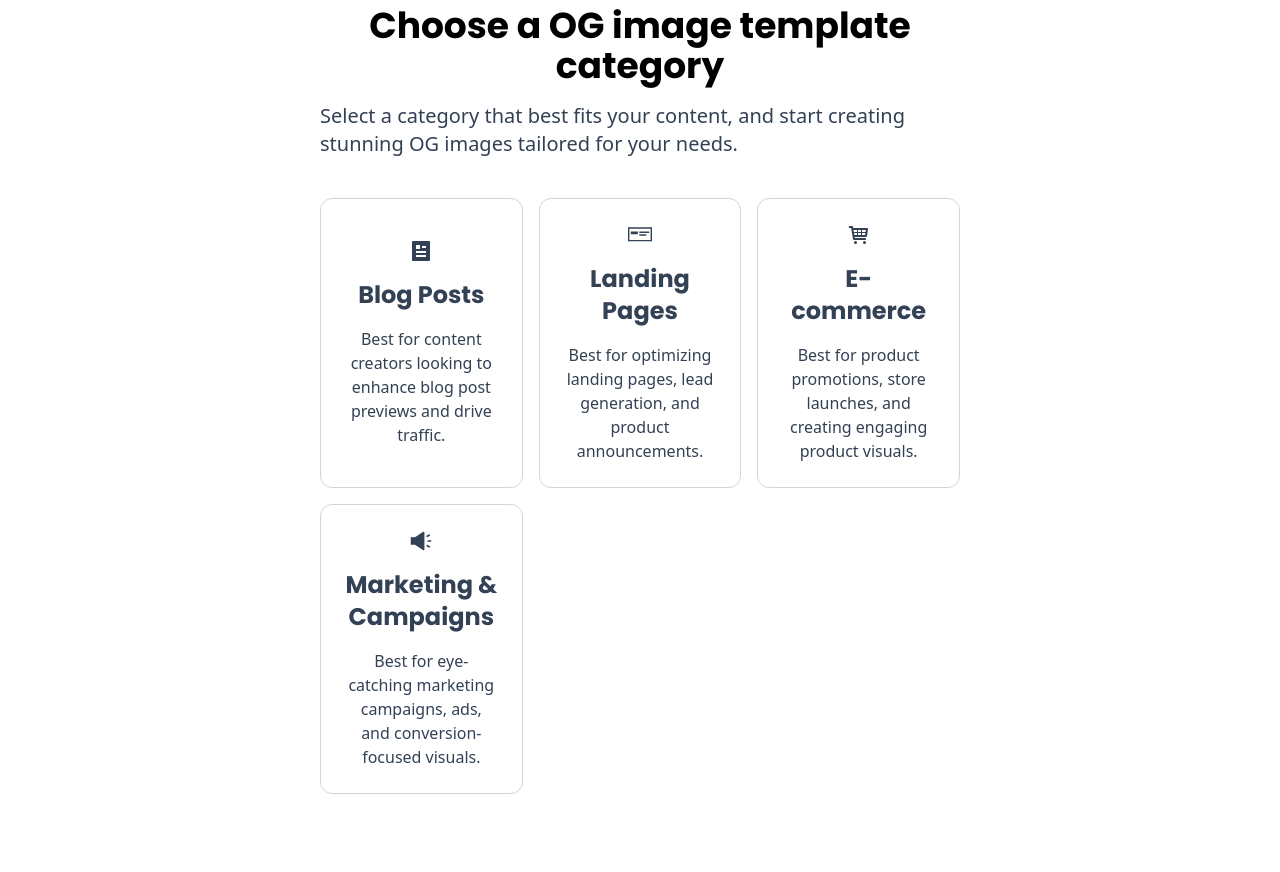
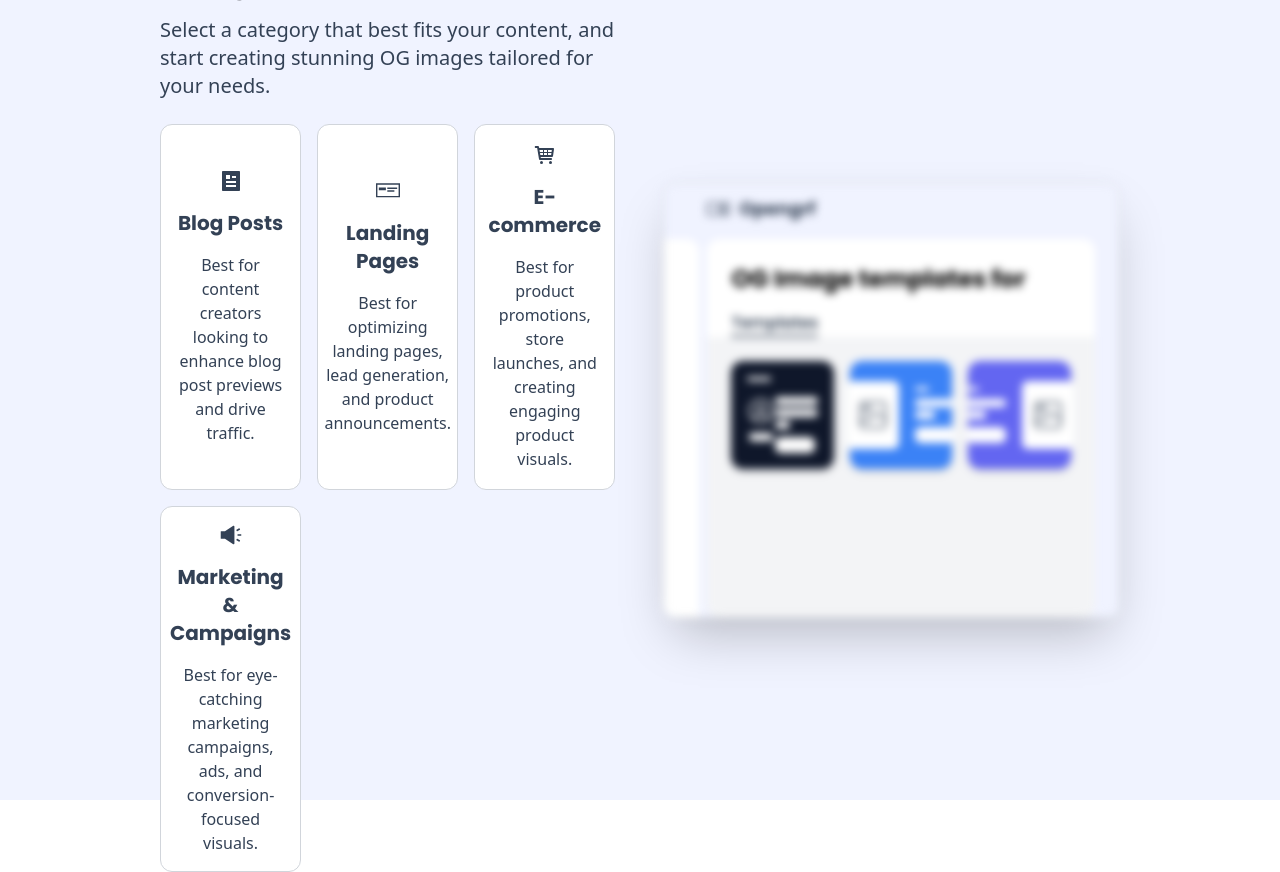
Before and after one commit to AmineAouragh/opengrf, a Next.js app: page / in a window 1280 px wide. Before the commit the page ends 800 px from the top, so only its background shows below. Built offline with nearby package versions, Linux system fonts and the light colour scheme.

Commit message:
add image preview of og image templates per category

```diff
--- a/pages/index.js
+++ b/pages/index.js
@@ -1,47 +1,172 @@
 import Image from "next/image"
 import Head from 'next/head'
 import Link from 'next/link'
+
+import { useState } from 'react'
 
 import { RiArticleFill } from "react-icons/ri"
 import { AiFillSound } from "react-icons/ai"
 import { TiShoppingCart } from "react-icons/ti"
 import { TfiLayoutCtaBtnLeft } from "react-icons/tfi"
+import { TfiLayoutMediaLeft } from "react-icons/tfi"
+import { RxAvatar } from "react-icons/rx"
+import { CiImageOn } from "react-icons/ci"
 
 export default function Home() {
+
+  const [ selectedCategory, setSelectedCategory ] = useState('')
+  const [ selected, setSelected ] = useState(false)
+
+  function handleSelection(categ){
+    setSelectedCategory(categ)
+    setSelected(true)
+  }
+
   return (
     <>
       <Head>
         <link rel="preconnect" href="https://fonts.googleapis.com" />
         <link href="https://fonts.googleapis.com/css2?family=Anton&family=Bebas+Neue&family=Cairo:wght@200..1000&family=Inter:ital,opsz,wght@0,14..32,100..900;1,14..32,100..900&family=Poppins:ital,wght@0,100;0,200;0,300;0,400;0,500;0,600;0,700;0,800;0,900;1,100;1,200;1,300;1,400;1,500;1,600;1,700;1,800;1,900&display=swap" rel="stylesheet" />
-        <title>Opengrf – Instantly Create Custom OG Images for Social Media</title>
+        <title>OpenGRF – Instantly Create Custom OG Images for Social Media</title>
       </Head>
-      <div className="absolute w-full h-full flex flex-col justify-center items-center">
-       <div className="flex flex-col mx-auto w-1/2">
-        <h1 className="text-4xl text-center font-bold font-Poppins">Choose a OG image template category</h1>
+      <div className="absolute bg-[#F0F3FF] w-full h-full flex flex-col justify-center items-between">
+      <div className="flex flex-row items-center mx-auto justify-between w-3/4">
+       <div className="flex flex-col w-1/2 mr-12">
+        <h1 className="text-3xl font-bold font-Poppins">Choose a OG image template category</h1>
         <p className="text-slate-700 text-xl mt-4">Select a category that best fits your content, and start creating stunning OG images tailored for your needs.</p>
-        <div className="mt-10 w-full mx-auto grid grid-cols-3 grid-rows-2 gap-4">
-          <div tabIndex={0} id="blog-posts-categ" className="cursor-pointer p-6 flex flex-col justify-center items-center rounded-xl border border-gray-300">
-            <RiArticleFill className="text-slate-700" size={24} />
-            <h3 className="text-2xl text-slate-700 mt-4 text-center font-bold font-Poppins">Blog Posts</h3>
+        <div className="mt-6 w-full mx-auto grid grid-cols-3 grid-rows-2 gap-4">
+          <div tabIndex={0} onClick={() => handleSelection("Blog Posts")} id="blog-posts-categ" className="group hover:border-blue-600 hover:shadow-blue-600 hover:shadow-sm cursor-pointer bg-white p-4 flex flex-col justify-center items-center rounded-xl border border-gray-300">
+            <RiArticleFill className="text-slate-700 group-hover:text-blue-600" size={24} />
+            <h3 className="text-xl group-hover:text-blue-600 text-slate-700 mt-4 text-center font-bold font-Poppins">Blog Posts</h3>
             <p className="mt-4 text-center text-slate-700">Best for content creators looking to enhance blog post previews and drive traffic.</p>
           </div>
-          <div tabIndex={0} id="landing-pages-categ" className="cursor-pointer p-6 flex flex-col justify-center items-center rounded-xl border border-gray-300">
-            <TfiLayoutCtaBtnLeft className="text-slate-700" size={24} />
-            <h3 className="text-2xl mt-4 text-slate-700 text-center font-bold font-Poppins">Landing Pages</h3>
+          <div tabIndex={0} onClick={() => handleSelection("Landing Pages")} id="landing-pages-categ" className="group hover:border-teal-500 hover:shadow-teal-500 hover:shadow-sm cursor-pointer bg-white p-4 flex flex-col justify-center items-center rounded-xl border border-gray-300">
+            <TfiLayoutCtaBtnLeft className="text-slate-700 group-hover:text-teal-500" size={24} />
+            <h3 className="text-xl mt-4 text-slate-700 text-center font-bold font-Poppins group-hover:text-teal-500">Landing Pages</h3>
             <p className="mt-4 text-center text-slate-700">Best for optimizing landing pages, lead generation, and product announcements.</p>
           </div>
-          <div tabIndex={0} id="ecom-categ" className="cursor-pointer p-6 flex flex-col justify-center items-center rounded-xl border border-gray-300">
-            <TiShoppingCart className="text-slate-700" size={24} />
-            <h3 className="text-2xl mt-4 text-slate-700 text-center font-bold font-Poppins">E-commerce</h3>
+          <div tabIndex={0} onClick={() => handleSelection("E-commerce")} id="ecom-categ" className="group hover:border-green-600 hover:shadow-green-600 hover:shadow-sm cursor-pointer bg-white p-4 flex flex-col justify-center items-center rounded-xl border border-gray-300">
+            <TiShoppingCart className="text-slate-700 group-hover:text-green-600" size={24} />
+            <h3 className="text-xl mt-4 text-slate-700 group-hover:text-green-600 text-center font-bold font-Poppins">E-commerce</h3>
             <p className="mt-4 text-center text-slate-700">Best for product promotions, store launches, and creating engaging product visuals.</p>
           </div>
-          <div tabIndex={0} id="marketing-categ" className="cursor-pointer p-6 flex flex-col justify-center items-center rounded-xl border border-gray-300">
-            <AiFillSound className="text-slate-700" size={24} />
-            <h3 className="text-2xl mt-4 text-slate-700 text-center font-bold font-Poppins">Marketing & Campaigns</h3>
+          <div tabIndex={0} onClick={() => handleSelection("Marketing & Campaigns")} id="marketing-categ" className="group hover:border-pink-600 hover:shadow-pink-600 hover:shadow-sm cursor-pointer bg-white p-4 flex flex-col justify-center items-center rounded-xl border border-gray-300">
+            <AiFillSound className="text-slate-700 group-hover:text-pink-600" size={24} />
+            <h3 className="text-xl mt-4 text-slate-700 group-hover:text-pink-600 text-center font-bold font-Poppins">Marketing & Campaigns</h3>
             <p className="mt-4 text-center text-slate-700">Best for eye-catching marketing campaigns, ads, and conversion-focused visuals.</p>
           </div>
         </div>
        </div>
+       <div className={`flex ${selected ? "" : "blur-sm"} flex-col shadow-2xl pr-6 w-1/2 rounded-xl border border-gray-300`}>
+       <div className="flex flex-row items-stretch justify-between">
+        <div className="bg-white py-3 mt-14 w-[8%] rounded-tr-xl rounded-bl-xl"></div>
+        <div className="pt-3 w-[90%]">
+          <div className="flex flex-row items-center mb-4 justify-start">
+            <TfiLayoutMediaLeft size={24} className="text-slate-700 font-bold" />
+            <h4 className="text-lg ml-2 text-slate-700 font-bold font-Poppins">Opengrf</h4>
+          </div>
+          <div className="px-6 pt-6 bg-white rounded-tr-xl rounded-tl-xl">
+            <h3 className="text-2xl font-Poppins font-bold mb-4">OG Image templates for {selectedCategory.toLowerCase()}</h3>
+            <div className="border-b-2 border-slate-700 w-fit font-semibold font-Poppins text-slate-700">Templates</div>
+          </div>
+          <div className="bg-gray-100 grid grid-cols-3 grid-rows-2 gap-4 rounded-br-xl rounded-bl-xl p-6">
+            {
+              selectedCategory == "Blog Posts" || selectedCategory == ""
+              &&
+              <>
+                {/* Template 1 */}
+                  <div className="p-4 bg-slate-900 shadow-md rounded-xl">
+                    <div className="bg-white rounded-md h-1 w-6"></div>
+                    <div className="mt-4 flex flex-row items-start justify-between">
+                      <div className="flex flex-col items-center">
+                        <RxAvatar className="text-white" size={28} />
+                        <div className="bg-white w-6 h-2 rounded-md mt-2"></div>
+                      </div>
+                      <div className="w-2/3">
+                        <div className="h-2 w-full rounded-xl bg-white"></div>
+                        <div className="h-2 mt-1 w-full rounded-xl bg-white"></div>
+                        <div className="h-2 mt-1 w-1/3 rounded-xl bg-white"></div>
+                        <div className="rounded-md w-10 mt-2 h-4 bg-white"></div>
+                      </div>
+                    </div>
+                  </div>
+                  {/* Template 2 */}
+            <div className="p-4 bg-blue-500 shadow-md flex flex-row items-center justify-center rounded-xl">
+              <div className="bg-white rounded-md px-2 py-4 mr-4">
+                <CiImageOn size={36} className="text-slate-700" />
+              </div>
+              <div className="w-2/3">
+                <div className="bg-white rounded-md h-1 w-1/3"></div>
+                <div className="h-2 mt-2 w-full rounded-xl bg-white"></div>
+                <div className="h-2 mt-1 w-1/2 rounded-xl bg-white"></div>
+                <div className="mt-2 h-4 w-10 bg-white rounded-md"></div>
+              </div>
+            </div>
+            {/* Template 3 */}
+            <div className="p-4 bg-indigo-500 shadow-md flex flex-row items-center justify-center rounded-xl">
+              <div className="w-2/3">
+                <div className="bg-white rounded-md h-1 w-1/3"></div>
+                <div className="h-2 mt-2 w-full rounded-xl bg-white"></div>
+                <div className="h-2 mt-1 w-1/2 rounded-xl bg-white"></div>
+                <div className="mt-2 h-4 w-10 bg-white rounded-md"></div>
+              </div>
+              <div className="bg-white rounded-md px-2 py-4 ml-4">
+                <CiImageOn size={36} className="text-slate-700" />
+              </div>
+            </div>
+              </>
+            }
+            {
+              selectedCategory == "Landing Pages"
+              &&
+              <>
+                <div className="p-4 bg-gray-900 shadow-md rounded-xl">
+                <div className="bg-white rounded-md h-1 w-6"></div>
+                <div className="mt-4 flex flex-row items-center justify-between">
+                  <div className="w-1/2">
+                    <div className="bg-white rounded-md h-2 w-full"></div>
+                    <div className="h-2 mt-1 w-full rounded-md bg-white"></div>
+                    <div className="h-2 mt-1 w-1/2 rounded-xl bg-white"></div>
+                    <div className="mt-2 h-4 w-10 bg-white rounded-md"></div>
+                  </div>
+                  <div className="w-1/2 rounded-md flex flex-col justify-center items-center p-4 bg-white ml-4">
+                    <CiImageOn size={36} className="text-slate-700" />
+                  </div>
+                </div>
+              </div>
+              <div className="p-4 bg-blue-800 flex flex-col justify-center items-center shadow-md rounded-xl">
+                    <div className="bg-white rounded-md h-4 w-2/3"></div>
+                    <div className="h-2 mt-2 w-2/3 rounded-md bg-white"></div>
+                    <div className="h-2 mt-1 w-1/2 mx-auto rounded-xl bg-white"></div>
+                    <div className="mt-2 h-4 w-1/4 bg-white rounded-md"></div>
+              </div>
+              <div className="pt-4 bg-[#FFd700] flex flex-col justify-center items-center shadow-md rounded-xl">
+                    <div className="bg-slate-900 rounded-md h-4 w-2/3"></div>
+                    <div className="h-2 mt-2 w-2/3 rounded-md bg-slate-900"></div>
+                    <div className="h-2 mt-1 w-1/2 mx-auto rounded-xl bg-slate-900"></div>
+                    <div className="mt-2 h-4 w-1/4 bg-slate-900 rounded-md"></div>
+                    <div className="mt-2 h-2/3 flex flex-col justify-center items-center w-2/3 bg-slate-900 rounded-tr-md rounded-tl-md">
+                      <CiImageOn size={24} className="text-white" />
+                    </div>
+              </div>
+              </>
+            }
+            <div className="p-4 hidden bg-green-700 shadow-md flex flex-row items-center justify-center rounded-xl">
+              <div className="w-2/3">
+                <div className="bg-white rounded-md h-1 w-1/3"></div>
+                <div className="h-2 mt-2 w-full rounded-xl bg-white"></div>
+                <div className="h-2 mt-1 w-1/2 rounded-xl bg-white"></div>
+                <div className="mt-2 h-4 w-10 bg-white rounded-md"></div>
+              </div>
+              <div className="bg-white rounded-md px-2 py-4 ml-4">
+                <CiImageOn size={36} className="text-slate-700" />
+              </div>
+            </div>
+          </div>
+        </div>
+       </div>
+       </div>
+      </div>
       </div>
     </>
   );
```
